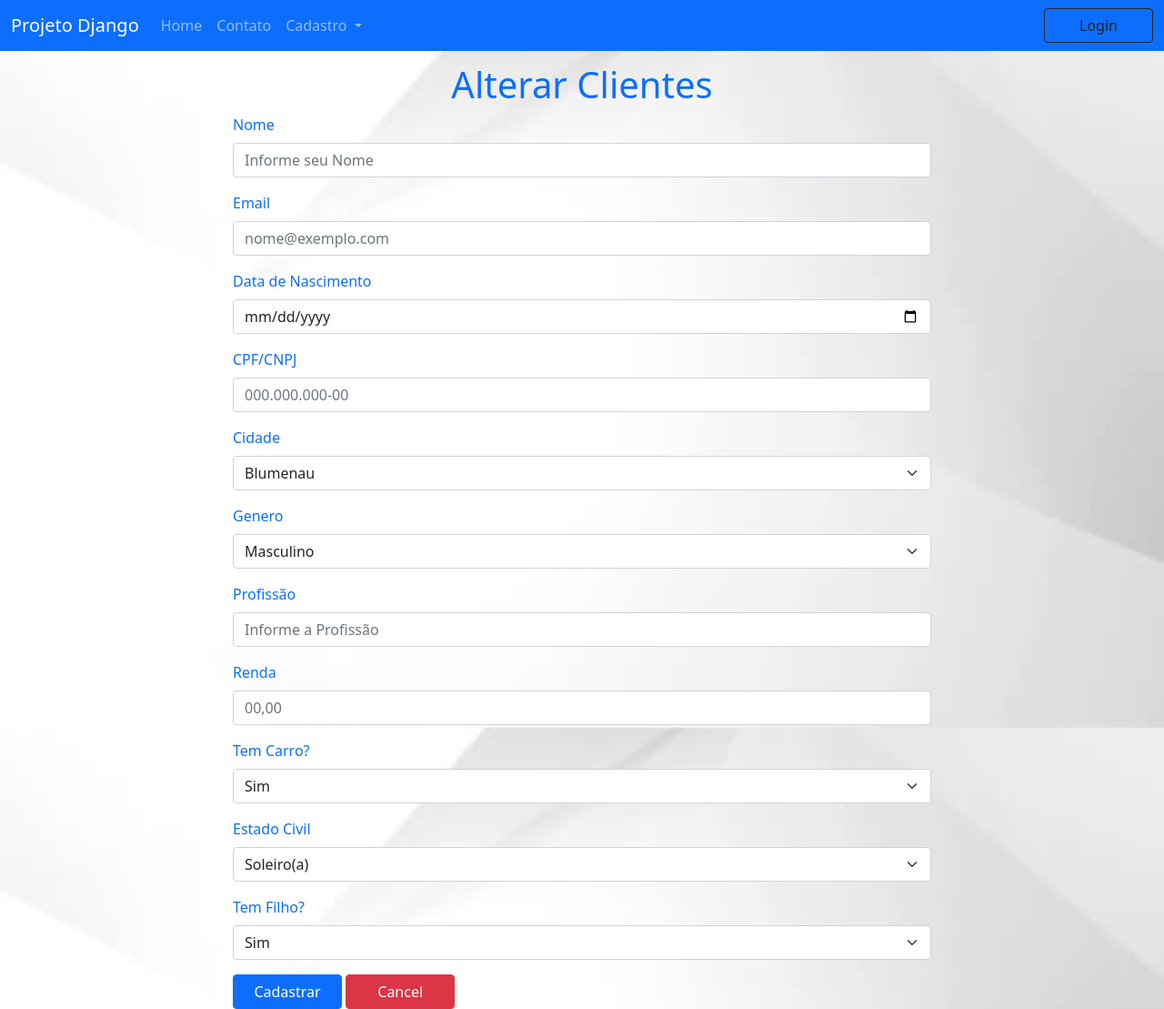
After one commit to botaoap/python_aplicacoes_web_proway_2021, a Django app: template Step2/firstSite/templates/altera-cliente.html in a window 1280 px wide. The commit adds this page. Shown: the whole page at 91% size. Run offline with Django 4.2, Linux system fonts and the light colour scheme; the template is opened without the code that fills it, so the values that code supplies are empty.

Commit message:
aula 3 templates

```diff
--- /dev/null
+++ b/Step2/firstSite/templates/altera-cliente.html
@@ -0,0 +1,79 @@
+{% extends 'base.html'%}
+
+{% block titulo %}Alterar Clientes{% endblock %}
+
+{% block body %}
+<div id="content-data">
+    <div style="display: flex; justify-content: center;">
+        <h1 class="text-primary"><label>Alterar Clientes</label></h1>
+    </div>
+    <form action="">
+        <div class="mb-3">
+          <label for="textNome" class="form-label text-primary">Nome</label>
+          <input type="text" class="form-control" id="textNome" placeholder="Informe seu Nome">
+        </div>
+        <div class="mb-3">
+          <label for="textEmail" class="form-label text-primary">Email</label>
+          <input type="email" class="form-control" id="textEmail" placeholder="nome@exemplo.com">
+        </div>
+        <div class="mb-3">
+            <label for="textDataNasc" class="form-label text-primary">Data de Nascimento</label>
+            <input type="date" class="form-control" id="textDataNasc" placeholder="00/00/0000">
+        </div>
+        <div class="mb-3">
+            <label for="textCpfCnpj" class="form-label text-primary">CPF/CNPJ</label>
+            <input type="number" class="form-control" id="textCpfCnpj" placeholder="000.000.000-00">
+        </div>
+        <div class="mb-3">
+          <label for="textCidade" class="form-label text-primary">Cidade</label>
+          <select class="form-select" name="textCidade" id="textCidade">
+            <option value="Blumenau">Blumenau</optlion>
+            <option value="Joinvile">Joinvile</option>
+            <option value="Curitiba">Curitiba</option>
+          </select>
+        </div>
+        <div class="mb-3">
+          <label for="textGenero" class="form-label text-primary">Genero</label>
+          <select class="form-select" name="textGenero" id="textGenero">
+            <option value="M">Masculino</optlion>
+            <option value="F">Feminino</option>
+          </select>
+        </div>
+        <div class="mb-3">
+          <label for="textProfissao" class="form-label text-primary">Profissão</label>
+          <input type="text" class="form-control" id="textProfissao" placeholder="Informe a Profissão">
+        </div>
+        <div class="mb-3">
+          <label for="textRenda" class="form-label text-primary">Renda</label>
+          <input type="text" class="form-control" id="textRenda" placeholder="00,00">
+        </div>
+        <div class="mb-3">
+          <label for="textCarro" class="form-label text-primary">Tem Carro?</label>
+          <select class="form-select" name="textCarro" id="textCarro">
+            <option value="S">Sim</option>
+            <option value="N">Não</option>
+          </select>
+        </div>
+        <div class="mb-3">
+          <label for="textEstadoCivil" class="form-label text-primary">Estado Civil</label>
+          <select class="form-select" name="textEstadoCivil" id="textEstadoCivil">
+            <option value="1">Soleiro(a)</option>
+            <option value="2">Casado(a)</option>
+            <option value="3">Divorciado(a)</option>
+            <option value="4">Viuvo(a)</option>
+            <option value="5">Desquitado(a)</option>
+            <option value="6">União Estável</option>
+          </select>
+        </div>
+        <div class="mb-3">
+          <label for="textFilho" class="form-label text-primary">Tem Filho?</label>
+          <select class="form-select" name="textFilho" id="textFilho">
+            <option value="S">Sim</option>
+            <option value="N">Não</option>
+          </select>
+        </div>
+        <input class="btn btn-primary" type="submit" value="Cadastrar" />
+        <input class="btn btn-danger" type="reset" value="Cancel" />
+      </form>
+</div>
+{% endblock %}
--- a/Step2/firstSite/templates/lista-produto.html
+++ b/Step2/firstSite/templates/lista-produto.html
@@ -7,7 +7,9 @@
     <div style="display: flex; justify-content: center;">
         <h1 class="text-primary"><label>Lista de Produtos</label></h1>
     </div>
-    <input type="button" value="Novo" class="btn btn-primary" style="width: min-content;">
+    <div>
+        <a href="cadastro-produto"><input type="button" value="Novo" class="btn btn-primary"></a>
+    </div>
     <table class="table table-striped">
         <thead>
             <tr>
@@ -22,7 +24,7 @@
             <tr>
                 <td>&nbsp;</td>
                 <td align="right">
-                    <input type="button" class="btn btn-warning" value="Alterar">
+                    <a href="altera-produto"><input type="button" class="btn btn-warning" value="Alterar"></a>
                     <input type="button" class="btn btn-danger" value="Excluir">
                 </td>
             </tr>
--- a/Step2/firstSite/templates/lista-servico.html
+++ b/Step2/firstSite/templates/lista-servico.html
@@ -7,7 +7,9 @@
     <div style="display: flex; justify-content: center;">
         <h1 class="text-primary"><label>Lista de Serviços</label></h1>
     </div>
-    <input type="button" value="Novo" class="btn btn-primary" style="width: min-content;">
+    <div>
+        <a href="cadastro-servico"><input type="button" value="Novo" class="btn btn-primary"></a>
+    </div>
     <table class="table table-striped">
         <thead>
             <tr>
@@ -22,7 +24,7 @@
             <tr>
                 <td>&nbsp;</td>
                 <td align="right">
-                    <input type="button" class="btn btn-warning" value="Alterar">
+                    <a href="altera-servico"><input type="button" class="btn btn-warning" value="Alterar"></a>
                     <input type="button" class="btn btn-danger" value="Excluir">
                 </td>
             </tr>
--- a/Step2/firstSite/templates/menu.html
+++ b/Step2/firstSite/templates/menu.html
@@ -20,6 +20,9 @@
               <li><a class="dropdown-item" href="lista-cliente">Cliente</a></li>
               <li><a class="dropdown-item" href="lista-produto">Produto</a></li>
               <li><a class="dropdown-item" href="lista-servico">Serviço</a></li>
+              <li><a class="dropdown-item" href="lista-tp-pessoa">Tipo Pessoa</a></li>
+              <li><a class="dropdown-item" href="lista-uf">Uf</a></li>
+              <li><a class="dropdown-item" href="lista-cidade">Cidade</a></li>
             </ul>
           </li>
         </ul>
```
Also changed, not shown: Step2/firstSite/templates/altera-cidade.html (added, +25 -0 lines), Step2/firstSite/templates/altera-produto.html (added, +30 -0 lines), Step2/firstSite/templates/altera-servico.html (added, +23 -0 lines), Step2/firstSite/templates/altera-tp-pessoa.html (added, +19 -0 lines), Step2/firstSite/templates/altera-uf.html (added, +23 -0 lines), Step2/firstSite/templates/cadastro-cidade.html (added, +25 -0 lines), Step2/firstSite/templates/cadastro-produto.html (added, +30 -0 lines), Step2/firstSite/templates/cadastro-servico.html (added, +23 -0 lines), Step2/firstSite/templates/cadastro-tp-pessoa.html (added, +19 -0 lines), Step2/firstSite/templates/cadastro-uf.html (added, +23 -0 lines), Step2/firstSite/templates/lista-cidade.html (added, +37 -0 lines), Step2/firstSite/templates/lista-tp-pessoa.html (added, +37 -0 lines), Step2/firstSite/templates/lista-uf.html (added, +37 -0 lines).
